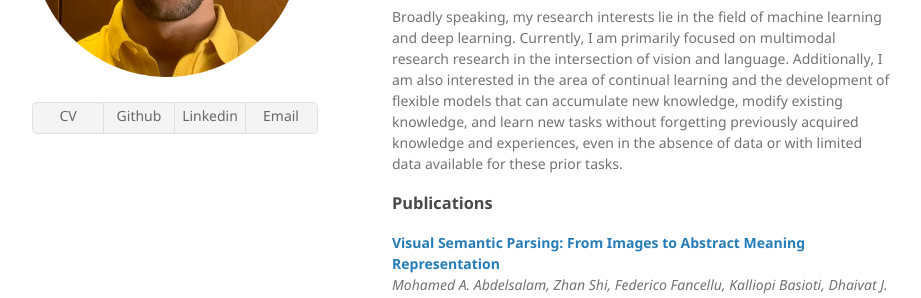
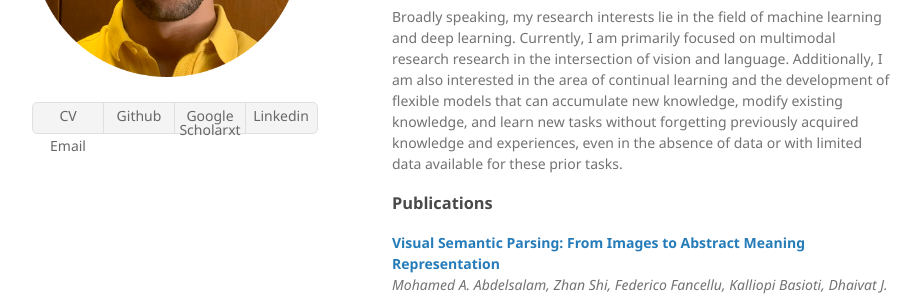
Before and after one commit to MohamedAbdelsalam9/mohamedabdelsalam9.github.io, a Jekyll site: the page built from index.md, in a window 1280 px wide. Shown: the part 271-569 px from the top of the page, without its empty margins (178-1099 px from the left). Built offline with Jekyll 4.4.1, drawn with Linux system fonts in a browser that asks for light colours; the repository's description, which GitHub fills in, is left out; our own code applies the rules of GitHub Pages for plain Markdown files.

Commit message:
Update default.html

```diff
--- a/_layouts/default.html
+++ b/_layouts/default.html
@@ -33,8 +33,9 @@
         <ul class="downloads">
           <li><a href="/CV.pdf">CV</a></li>
           <li><a href="https://github.com/MohamedAbdelsalam9">Github</a></li>
+          <li><a href="https://scholar.google.com/citations?user=IIZHWHoAAAAJ">Google Scholarxt</a></li>
           <li><a href="https://www.linkedin.com/in/mabdelsalam9/">Linkedin</a></li>
-          <li><a href="mailto:abdelsam@mila.quebec">Email</a></li>
+          <li><a href="mailto:mabdelsalam944@gmail.com">Email</a></li>
         </ul>
       </header>
       <section>
```
